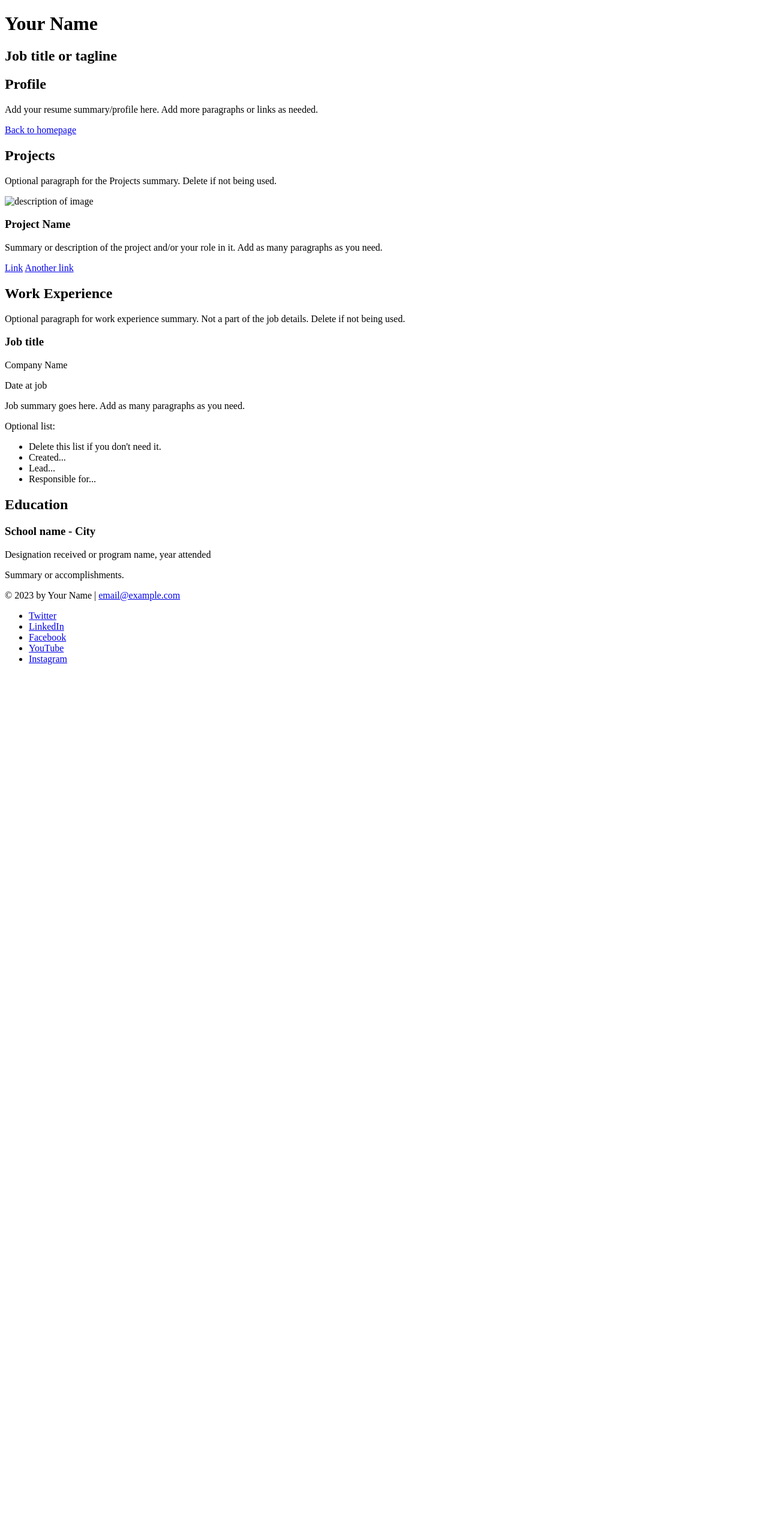
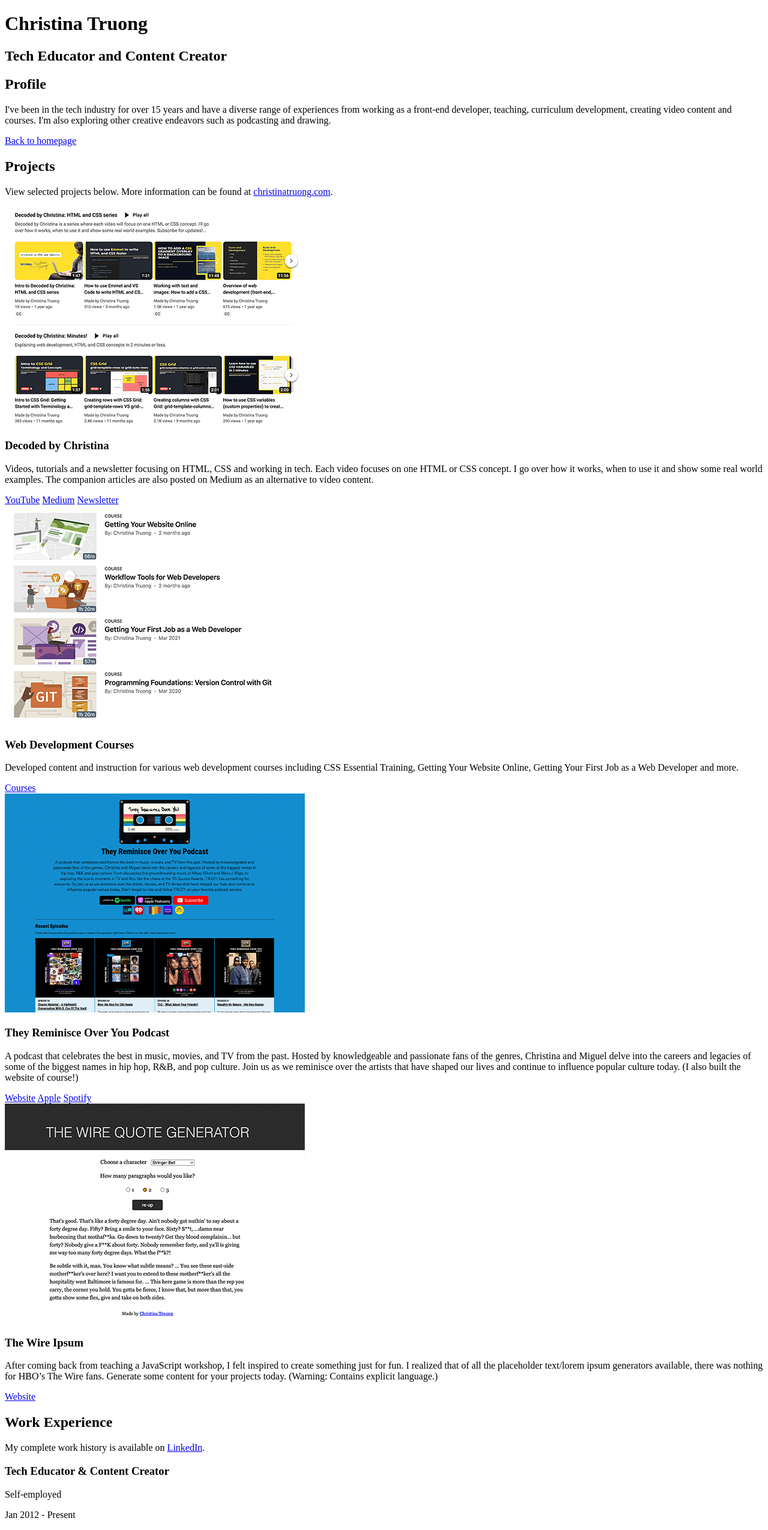
Before and after one commit to anath11/css, a plain HTML site: page resume.html in a window 1280 px wide. Shown: the top 2551 px of the page at 60% size. Before the commit the page ends 1124 px from the top, so only its background shows below. Drawn offline with Linux system fonts and the light colour scheme.

```diff
--- a/resume.html
+++ b/resume.html
@@ -2,72 +2,106 @@
 <html lang="en">
   <head>
     <meta charset="UTF-8">
-    <meta name="viewport" content="width=device-width, initial-scale=1">
-    <title>Add a relevant page title</title>
+    <meta name="viewport" content="width=device-width, initial-scale=1.0">
+    <title>Resume | Christina Truong, Tech Educator and Content Creator</title>
   </head>
   <body>
     <!-- //  INTRO  // -->
     <header>
-      <!-- Start content edits below this line. -->
-      <h1>Your Name</h1>
-      <h2>Job title or tagline</h2>
-
-      <!-- End content edits here. -->
+      <h1>Christina Truong</h1>
+      <h2>Tech Educator and Content Creator</h2>
     </header>
 
     <main>
       <!-- //  PROFILE  // -->
       <section>
-        <!-- Start content edits below this line. -->
         <h2>Profile</h2>
-        <p>Add your resume summary/profile here. Add more paragraphs or links as needed.</p>
+        <p>I've been in the tech industry for over 15 years and have a diverse range of experiences from working as a front-end developer, teaching, curriculum development, creating video content and courses. I'm also exploring other creative endeavors such as podcasting and drawing.</p>
+
         <a href="index.html">Back to homepage</a>
-
-        <!-- End content edits here. -->
       </section>
 
       <!-- //  PROJECTS  // -->
       <section>
-        <!-- Start content edits below this line. -->
         <h2>Projects</h2>
-        <p>Optional paragraph for the Projects summary. Delete if not being used.</p>
+        <p>View selected projects below. More information can be found at <a href="https://christinatruong.com" target="_blank">christinatruong.com</a>.</p>
 
-        <!-- To add more items, copy this whole <section></section> block-->
         <section>
-          <img src="" srcset="" alt="description of image" width="" height="">
-          <h3>Project Name</h3>
-          <p>Summary or description of the project and/or your role in it. Add as many paragraphs as you need.</p>
-          <!-- link to project -->
-          <a href="#" target="_blank">Link</a>
-          <!-- additional links, e.g. newsletter -->
-          <a href="#" target="_blank">Another link</a>
+          <img src="images/project-decoded-youtube-500px.png" srcset="images/project-decoded-youtube-1000px.png 2x" alt="Decoded by Christina YouTube video thumbnails">
+          <h3>Decoded by Christina</h3>
+          <p>Videos, tutorials and a newsletter focusing on HTML, CSS and working in tech. Each video focuses on one HTML or CSS concept. I go over how it works, when to use it and show some real world examples. The companion articles are also posted on Medium as an alternative to video content.</p>
+          <a href="https://www.youtube.com/@madebychristina" target="_blank">YouTube</a>
+          <a href="https://medium.com/@christinatruong" target="_blank">Medium</a>
+          <a href="https://bychristina.substack.com/" target="_blank">Newsletter</a>
         </section>
 
-        <!-- End content edits here. -->
+        <section>
+          <img src="images/project-courses-500px.png" srcset="images/project-courses-1000px.png 2x" alt="List of course names and thumbnails">
+          <h3>Web Development Courses</h3>
+          <p>Developed content and instruction for various web development courses including CSS Essential Training, Getting Your Website Online, Getting Your First Job as a Web Developer and more.</p>
+          <a href="https://christinatruong.com/courses/" target="_blank">Courses</a>
+        </section>
+
+        <section>
+          <img src="images/project-troy-podcast-500px.png" srcset="images/project-troy-podcast-1000px.png 2x" alt="The TROY podcast website homepage">
+          <h3>They Reminisce Over You Podcast</h3>
+          <p>A podcast that celebrates the best in music, movies, and TV from the past. Hosted by knowledgeable and passionate fans of the genres, Christina and Miguel delve into the careers and legacies of some of the biggest names in hip hop, R&B, and pop culture. Join us as we reminisce over the artists that have shaped our lives and continue to influence popular culture today. (I also built the website of course!)</p>
+          <a href="https://troypodcast.com/" target="_blank">Website</a>
+          <a href="https://podcasts.apple.com/us/podcast/they-reminisce-over-you/id1541737531" target="_blank">Apple</a>
+          <a href="https://open.spotify.com/show/7JsQ0j7qldRFpHt63AI8Cn" target="_blank">Spotify</a>
+        </section>
+
+        <section>
+          <img src="images/project-the-wire-ipsum-500px.png" srcset="images/project-the-wire-ipsum-1000px.png 2x" alt="The Wire Ipsum quote generator website">
+          <h3>The Wire Ipsum</h3>
+          <p>After coming back from teaching a JavaScript workshop, I felt inspired to create something just for fun. I realized that of all the placeholder text/lorem ipsum generators available, there was nothing for HBO’s The Wire fans. Generate some content for your projects today. (Warning: Contains explicit language.)</p>
+          <a href="https://thewireipsum.com" target="_blank">Website</a>
+        </section>
       </section>
 
       <!-- //  WORK EXPERIENCE  // -->
       <section>
         <!-- Start content edits below this line.  -->
         <h2>Work Experience</h2>
-        <p>Optional paragraph for work experience summary. Not a part of the job details. Delete if not being used.</p>
+        <p>My complete work history is available on <a href="https://ca.linkedin.com/in/christinatruong" target="_blank">LinkedIn</a>.</p>
 
-        <!-- To add more items, copy this whole <section></section> block -->
         <section>
-          <h3>Job title</h3>
-          <p>Company Name</p>
-          <p>Date at job</p>
-          <p>Job summary goes here. Add as many paragraphs as you need.</p>
-          <p>Optional list:</p>
+          <h3>Tech Educator & Content Creator</h3>
+          <p>Self-employed</p>
+          <p>Jan 2012 - Present</p>
+
+          <p>Creating tech content focused on HTML, CSS and other front-end related topics. Offerings include online courses, a YouTube channel, written tutorials, workshops and training.</p>
+        </section>
+
+        <section>
+          <h3>Director of Curriculum</h3>
+          <p>Ladies Learning Code (now Canada Learning Code)</p>
+          <p>Jul 2014 - Feb 2016</p>
+
+          <p>Managed all curriculum for the adult training programs. Created teaching materials and standardized the content and delivery.</p>
+          <p>Key contributions:</p>
           <ul>
-            <li>Delete this list if you don't need it.</li>
-            <li>Created...</li>
-            <li>Lead...</li>
-            <li>Responsible for...</li>
+            <li>Created 9 new workshops. Topics include HTML, CSS, JavaScript, Wordpress and Responsive Web Design.</li>
+            <li>Created all Hackapalooza workshop content (2 day conference style event).</li>
+            <li>Created an interactive slide deck template for consistent national workshop branding.</li>
+            <li>Developed the Digital Skills part-time program curriculum.</li>
+            <li>Implemented instructor training across 20+ Canadian chapters, focusing on creating inclusive and engaging learning environments.</li>
           </ul>
         </section>
 
-        <!-- End content edits here. -->
+        <section>
+          <h3>Lead Front-End Developer</h3>
+          <p>Field iD</p>
+          <p>Mar 2013 - Feb 2014</p>
+
+          <p>Lead the front-end development for the in-house safety inspection software.</p>
+          <p>Key contributions:</p>
+          <ul>
+            <li>Responsible for setting code standards for the front-end development.</li>
+            <li>Created a fully customized front-end framework, including the UI/UX design and documentation.</li>
+            <li>Standardized the site architecture and design.</li>
+          </ul>
+        </section>
       </section>
 
       <!-- //  EDUCATION & CERTIFICATIONS  // -->
@@ -75,42 +109,49 @@
         <!-- Start content edits below this line.  -->
         <h2>Education</h2>
 
-        <!-- To add more items, copy this whole <section></section> block -->
         <section>
-          <h3>School name - City</h3>
-          <p>Designation received or program name, year attended</p>
-          <p>Summary or accomplishments.</p>
+          <h3>Seneca College - Toronto, Ontario</h3>
+          <p>Webmaster Content Site Design Certificate, 2006</p>
+          <p>14 week full-time program covering HTML, CSS, Flash, Photoshop, PHP and JavaScript.</p>
         </section>
 
-        <!-- End content edits here. -->
+        <section>
+          <h3>York University - Toronto, Ontario</h3>
+          <p>Bachelor of Arts with Honours, 2001-2005</p>
+          <p>Double Major in Communications & Psychology</p>
+        </section>
+
+        <section>
+          <h3>San Jose State University - San Jose, California</h3>
+          <p>General Studies, 2000</p>
+        </section>
       </section>
     </main>
 
     <!-- //  FOOTER INFO, SOCIAL MEDIA  // -->
     <footer>
-      <!-- Start content edits below this line. -->
-      <p>© 2023 by Your Name | <a href="mailto:email@example.com">email@example.com</a></p>
+      <p>© 2023 by Christina Truong |  <a href="mailto:email@example.com">email@example.com</a></p>
 
-      <!-- Add or remove any networks. -->
       <ul>
         <li>
-          <a href="#" target="_blank">Twitter</a>
+          <a href="https://www.youtube.com/@madebychristina" target="_blank"><img src="images/icon-logo-youtube.png" alt="My YouTube channel"></a>
         </li>
         <li>
-          <a href="#" target="_blank">LinkedIn</a>
+          <a href="https://ko-fi.com/christinatruong" target="_blank"><img src="images/icon-logo-ko-fi.png" alt="My Ko-Fi homepage"></a>
         </li>
         <li>
-          <a href="#" target="_blank">Facebook</a>
+          <a href="https://medium.com/@christinatruong" target="_blank"><img src="images/icon-logo-medium.png" alt="My Medium homepage"></a>
         </li>
         <li>
-          <a href="#" target="_blank">YouTube</a>
+          <a href="https://www.instagram.com/christina.is.online/" target="_blank"><img src="images/icon-logo-instagram.png" alt="My Instagram"></a>
         </li>
         <li>
-          <a href="#" target="_blank">Instagram</a>
+          <a href="https://ca.linkedin.com/in/christinatruong" target="_blank"><img src="images/icon-logo-linkedin.png" alt="My LinkedIn profile"></a>
+        </li>
+        <li>
+          <a href="https://twitter.com/christinatruong" target="_blank"><img src="images/icon-logo-twitter.png" alt="My Twitter profile"></a>
         </li>
       </ul>
-
-      <!-- End content edits here. -->
     </footer>
   </body>
 </html>
```
Also changed, not shown: index.html (+8 -5 lines), images/project-courses-1000px.png (added), images/project-courses-500px.png (added), images/project-decoded-youtube-1000px.png (added), images/project-decoded-youtube-500px.png (added), images/project-the-wire-ipsum-1000px.png (added), images/project-the-wire-ipsum-500px.png (added), images/project-troy-podcast-1000px.png (added), images/project-troy-podcast-500px.png (added).
